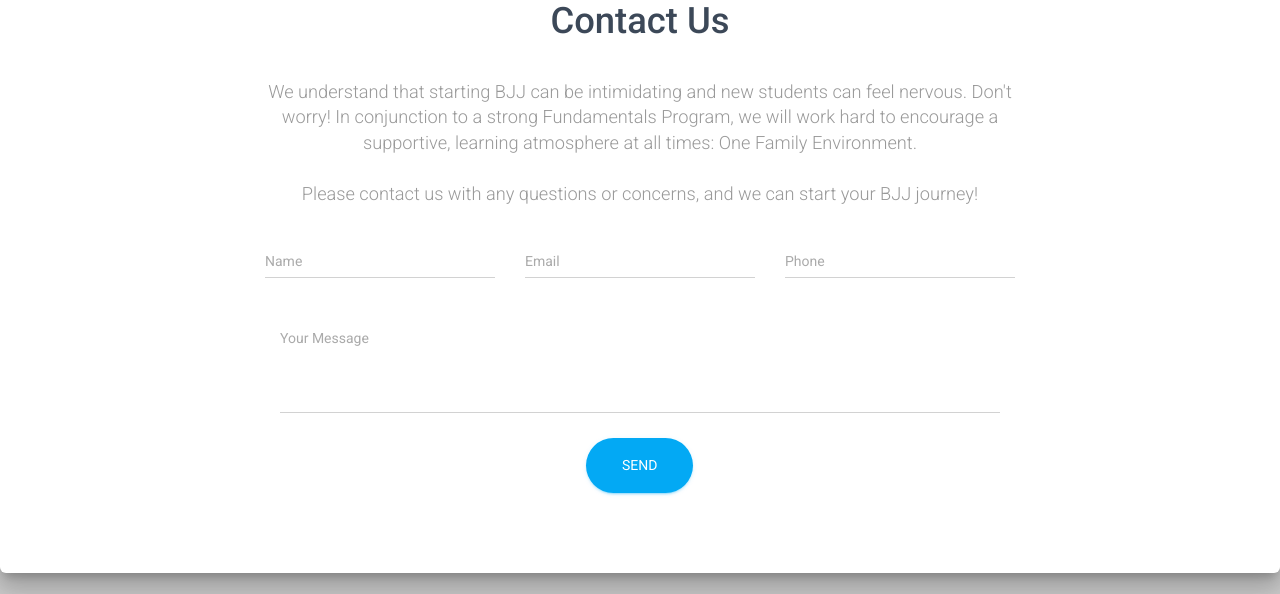
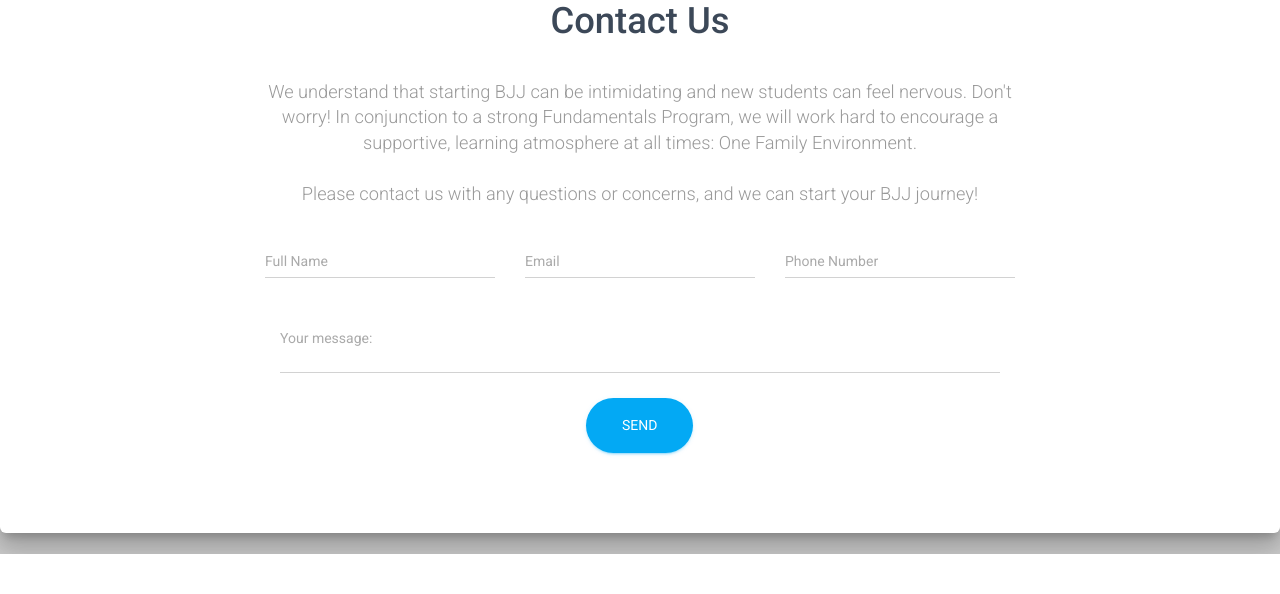
Before and after one commit to izzie1349/UnaBJJSite, a Flask app: page / in a window 1280 px wide. Shown: the part 2416-3010 px from the top of the page. After the commit the page ends 2970 px from the top, so only its background shows below. Run offline with Flask 2, Linux system fonts and the light colour scheme; some libraries are stand-ins or nearby versions.

Commit message:
addd success modal contact form 2

```diff
--- a/app/forms.py
+++ b/app/forms.py
@@ -23,6 +23,6 @@ def CheckNameLength(form, field):
 class ContactForm(FlaskForm):
     name = StringField('Full Name', [validators.DataRequired(), CheckNameLength])
     email = StringField('Email', [validators.DataRequired(),])
-    phone_number = IntegerField('Phone Number:') # add validation
+    phone_number = IntegerField('Phone Number') # add validation
     message = TextAreaField('Your message:', [validators.DataRequired()])
     submit = SubmitField('SIGN UP')
--- a/app/static/js/stuff.js
+++ b/app/static/js/stuff.js
@@ -33,10 +33,34 @@ $('#contact-form-modal .submit').on('click', function(event) {
     data: form_data,
     success: function() {
       $('#contact-form-modal').modal().hide();
-      $('#thankYouHandHoldModal').modal('show');
+      $('#thankYouModal').modal('show');
     },
     error: function() {
       console.log("IT failed");
     },
   });
 });
+
+
+$('#contact-form-modal2 .submit').on('click', function(event) {
+
+  // stop running alterante functionality, only run whats in this function.
+  event.preventDefault();
+
+  // collect things in form
+  var form_data = $('#contact-form-modal2').serialize()
+  $.ajax({
+    url: '/ajax/contact',
+    type: 'POST',
+    data: form_data,
+    success: function() {
+      // $('#contact-form-modal').modal().hide();
+      console.log('sydgfjsdhg');
+      $('#thankYouHandHoldModal').modal('show');
+      $('#contact-form-modal2')[0].reset();
+    },
+    error: function() {
+      console.log("IT failed");
+    },
+  });
+});
--- a/app/templates/landing_page.html
+++ b/app/templates/landing_page.html
@@ -207,54 +207,54 @@ START FREE TRIAL
 
 
 
-
           <div class="row">
             <div class="col-md-8 col-md-offset-2">
               <h2 class="text-center title">Contact Us</h2>
               <!-- <h4 class="text-center description">Divide details about your product or agency work into parts. Write a few lines about each one and contact us about any further collaboration. We will responde get back to you in a couple of hours.</h4> -->
               <h4 class="text-center description">We understand that starting BJJ can be intimidating and new students can feel nervous. Don't worry! In conjunction to a strong Fundamentals Program, we will work hard to  encourage a supportive, learning atmosphere at all times: One Family Environment. </br> </br> Please contact us with any questions or concerns, and we can start your BJJ journey!</h4>
 
-              <form class="contact-form">
+              <form id="contact-form-modal2" class="contact-form">
                 <div class="row">
                   <div class="col-md-4">
                     <div class="form-group label-floating">
-                      <label class="control-label">Name</label>
-                      <input type="textarea" class="form-control">
+                      <!-- <label class="control-label">Name</label>
+                      <input type="textarea" class="form-control"> -->
+                      {{ form.name.label(class="control-label")}}
+                      {{ form.name(class="form-control")}}
+
                     </div>
                   </div>
                   <div class="col-md-4">
-                    <div class="form-group label-floating">
-                      <label class="control-label">Email</label>
-                      <input type="email" class="form-control" required>
+                    <div class="form-group label-floating input required">
+                      <!-- <label class="control-label">Email</label>
+                      <input type="email" class="form-control" required> -->
+                      {{ form.email.label(class="control-label")}}
+                      {{ form.email(class="form-control", type="email")}}
                     </div>
                   </div>
 
                   <div class="col-md-4">
                     <div class="form-group label-floating">
-                      <label class="control-label">Phone</label>
-                      <input type="number" class="form-control" required>
+                      <!-- <label class="control-label">Phone</label>
+                      <input type="number" class="form-control" required> -->
+                      {{ form.phone_number.label(class="control-label")}}
+                      {{ form.phone_number(class="form-control") }}
                     </div>
                   </div>
-
                 </div>
-
                 <div class="col-md-12">
                   <div class="form-group label-floating">
-                    <label class="control-label">Your Message</label>
-                    <textarea class="form-control" rows="4"></textarea>
+                    <!-- <label class="control-label">Your Message</label>
+                    <textarea class="form-control" rows="4"></textarea> -->
+                    {{ form.message.label(class="control-label")}}
+                    {{ form.message(class="form-control") }}
                   </div>
                 </div>
-
-
                 <div class="row">
-
                   <div class="col-md-4 col-md-offset-4 text-center">
-
                     <!-- test -->
-                    <button id="sendButton" type="button" class="btn btn-info btn-raised btn-lg btn-round">
-                      Send
-                    </button>
-
+                    <button id="sendButton" type="button" class="btn btn-info btn-raised btn-lg btn-round submit">Send</button>
+                  </form>
 
                   </div>
                 </div>
@@ -306,29 +306,13 @@ START FREE TRIAL
   <div class="modal fade" id="myModal" tabindex="-1" role="dialog" aria-labelledby="myModalLabel" aria-hidden="true">
     <div class="modal-dialog">
       <div class="modal-content">
-        <!-- <div class="modal-header">
-          <button type="button" class="close" data-dismiss="modal" aria-hidden="true">
-              <i class="material-icons">clear</i>
-            </button>
-
-
-            <h4 class="text-center">UnaBJJ Registration</h4>
-        </div> -->
-
       <form id="contact-form-modal">
-
         <div class="modal-header">
           <button type="button" class="close" data-dismiss="modal" aria-hidden="true">
               <i class="material-icons">clear</i>
             </button>
-
-
             <h4 class="text-center">UnaBJJ Registration</h4>
         </div>
-
-
-
-
         {{ form.hidden_tag() }}
         <div class="modal-body">
 
```
